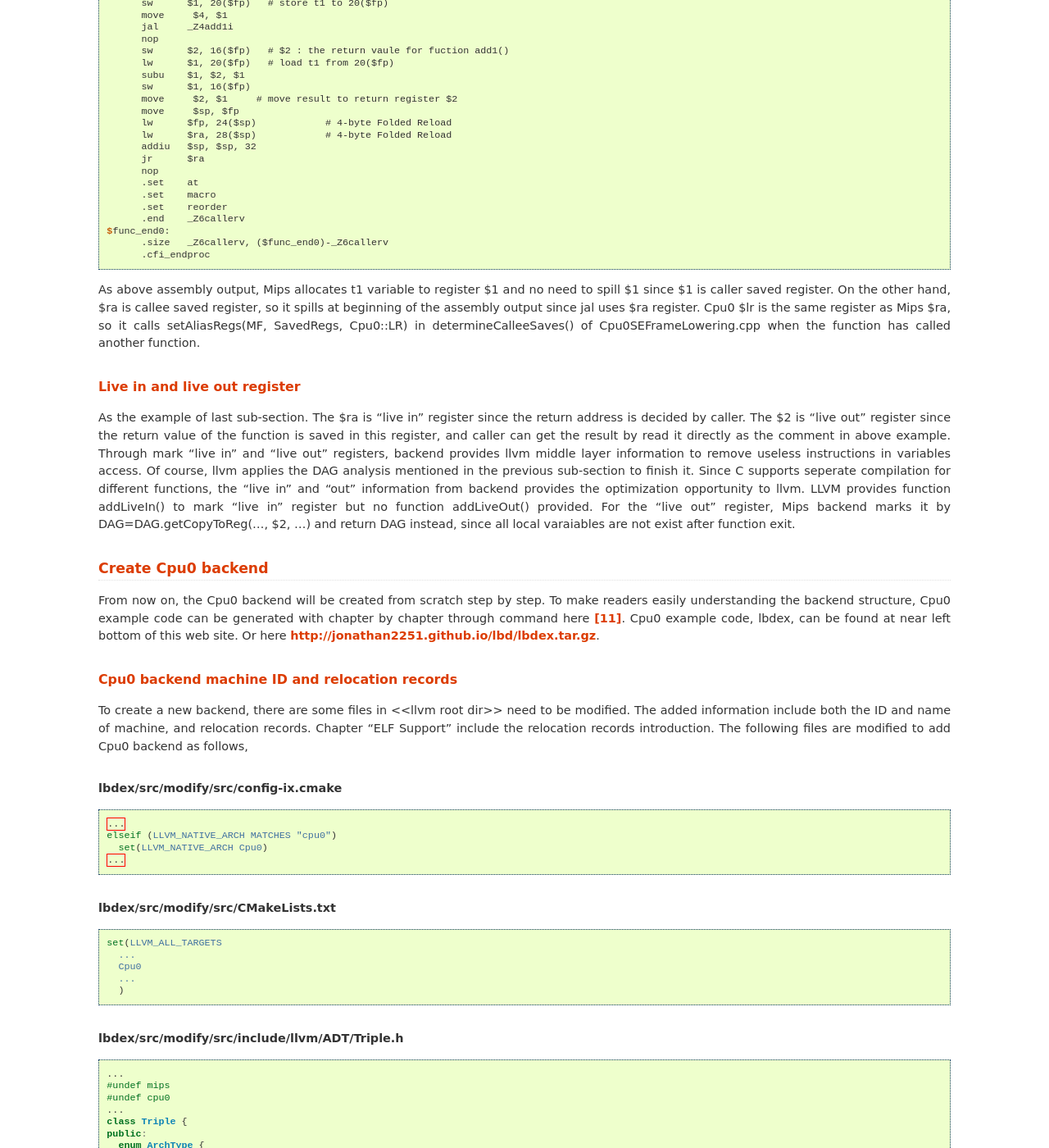
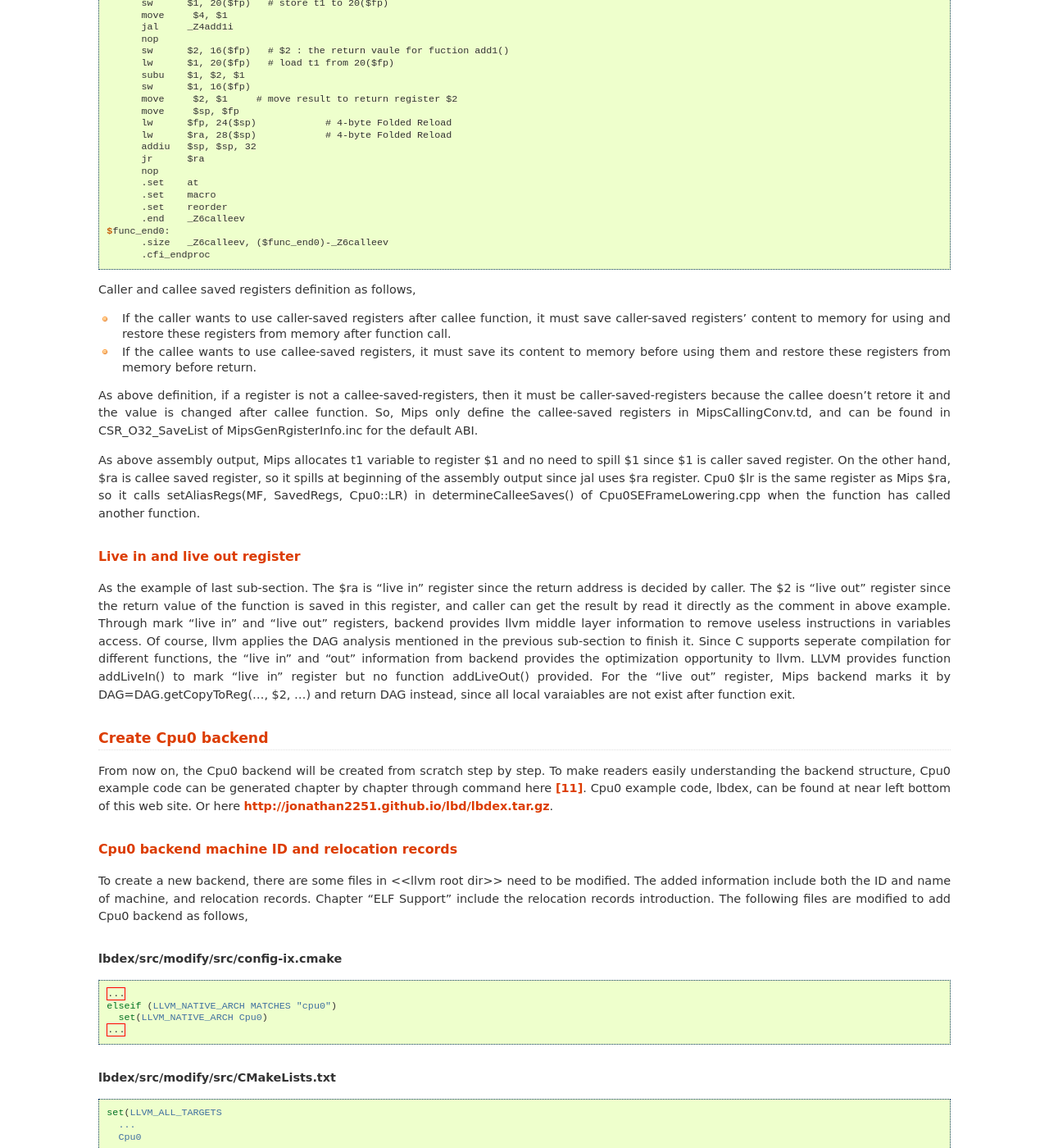
Before and after one commit to Jonathan2251/lbd, a Sphinx documentation site: the page built from source/llvmstructure.rst, in a window 1280 px wide and 1400 px high, scrolled down 20502 px. Shown: the whole window at 82% size. Built offline with Sphinx 7.4.7, drawn with Linux system fonts in a browser that asks for light colours; pages that are not in the unit, such as notebooks, are missing from menus; some of the changed text lies outside the part shown.

Commit message:
correct writing

```diff
--- a/source/backendstructure.rst
+++ b/source/backendstructure.rst
@@ -1083,7 +1083,7 @@
     .file "ch3.bc"
   ^C
 
-It hang on because Cpu0 backend has not handled stack slot for local variables.
+It hangs on because Cpu0 backend has not handled stack slot for local variables.
 Instruction "store i32 0, i32* %1" in above IR need Cpu0 allocate a stack slot
 and save to the stack slot.
 However, the ch3.cpp can be run with option ``clang -O2`` as follows,
--- a/source/llvmstructure.rst
+++ b/source/llvmstructure.rst
@@ -1392,6 +1392,7 @@
 Similarly, the machine instruction DAG nodes LD and ST can be translated from IR
 DAG nodes **load** and **store**. Notice that the $rb in
 :numref:`llvmstructure-f13` is virtual register name (not machine register).
+The detail for :numref:`llvmstructure-f13` depicted after it.
 
 .. _llvmstructure-f13:
 .. figure:: ../Fig/llvmstructure/13.png
@@ -1402,7 +1403,9 @@
 
   Pattern match for ADDiu instruction and IR node add
 
+
 .. graphviz:: ../Fig/llvmstructure/DAG.gv
+
 
 From DAG instruction selection we mentioned, the leaf node must be a Data Node.
 ADDiu is format L type which the last operand must fits in 16 bits range.
@@ -1499,12 +1502,12 @@
   	.nan	legacy
   	.file	"ch9_caller_callee_save_registers.bc"
   	.text
-  	.globl	_Z6callerv
+  	.globl	_Z6calleev
   	.align	2
-  	.type	_Z6callerv,@function
+  	.type	_Z6calleev,@function
   	.set	nomicromips
   	.set	nomips16
-  	.ent	_Z6callerv
+  	.ent	_Z6calleev
   _Z6callerv:                             # @_Z6callerv
   	.cfi_startproc
   	.frame	$fp,32,$ra
@@ -1545,10 +1548,27 @@
   	.set	at
   	.set	macro
   	.set	reorder
-  	.end	_Z6callerv
+  	.end	_Z6calleev
   $func_end0:
-  	.size	_Z6callerv, ($func_end0)-_Z6callerv
+  	.size	_Z6calleev, ($func_end0)-_Z6calleev
   	.cfi_endproc
+
+Caller and callee saved registers definition as follows,
+
+- If the caller wants to use caller-saved registers after callee function, it
+  must save caller-saved registers' content to memory for using and restore
+  these registers from memory after function call.
+
+- If the callee wants to use callee-saved registers, it must save its content
+  to memory before using them and restore these registers from memory before
+  return.
+
+As above definition, if a register is not a callee-saved-registers, then it
+must be caller-saved-registers because the callee doesn't retore it and the
+value is changed after callee function.
+So, Mips only define the callee-saved registers in MipsCallingConv.td, and
+can be found in CSR_O32_SaveList of MipsGenRgisterInfo.inc for the default
+ABI.
 
 As above assembly output, Mips allocates t1 variable to register $1 and no need
 to spill $1 since $1 is caller saved register.
@@ -1586,7 +1606,7 @@
 
 From now on, the Cpu0 backend will be created from scratch step by step.
 To make readers easily understanding the backend structure, Cpu0
-example code can be generated with chapter by chapter through command here
+example code can be generated chapter by chapter through command here
 [#chapters-ex]_.
 Cpu0 example code, lbdex, can be found at near left bottom of this web site. Or
 here http://jonathan2251.github.io/lbd/lbdex.tar.gz.
```
Also changed, not shown: other parts of source/llvmstructure.rst (+2 -2 lines), 1 other file.
